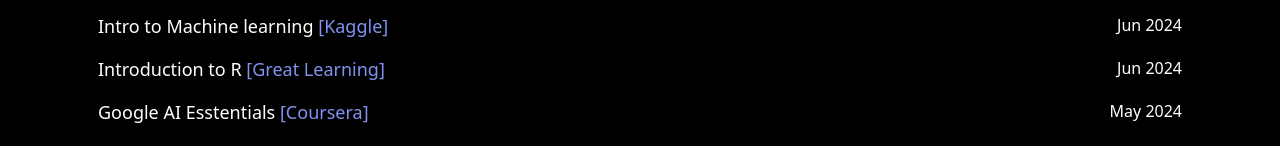
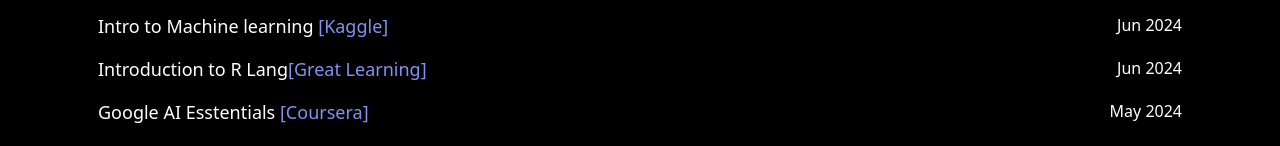
Before and after one commit to hahaanisha/Portfolio, a plain HTML site: page index.html in a window 1280 px wide. Shown: the part 3474-3620 px from the top of the page. Drawn offline with nearby package versions, Linux system fonts and the light colour scheme.

Commit message:
minor change

```diff
--- a/index.html
+++ b/index.html
@@ -409,8 +409,8 @@
                         </li>
                         <li class="list-group-item d-flex justify-content-between align-items-start">
                             <span>
-                                Introduction to R <a href="https://verify.mygreatlearning.com/verify/HKUASXAA"
-                                    class="link"> [Great Learning]</a>
+                                Introduction to R Lang<a href="https://verify.mygreatlearning.com/verify/HKUASXAA"
+                                    class="link">[Great Learning]</a>
                             </span>
                             <span class="certi-date">Jun 2024</span>
                         </li>
```
